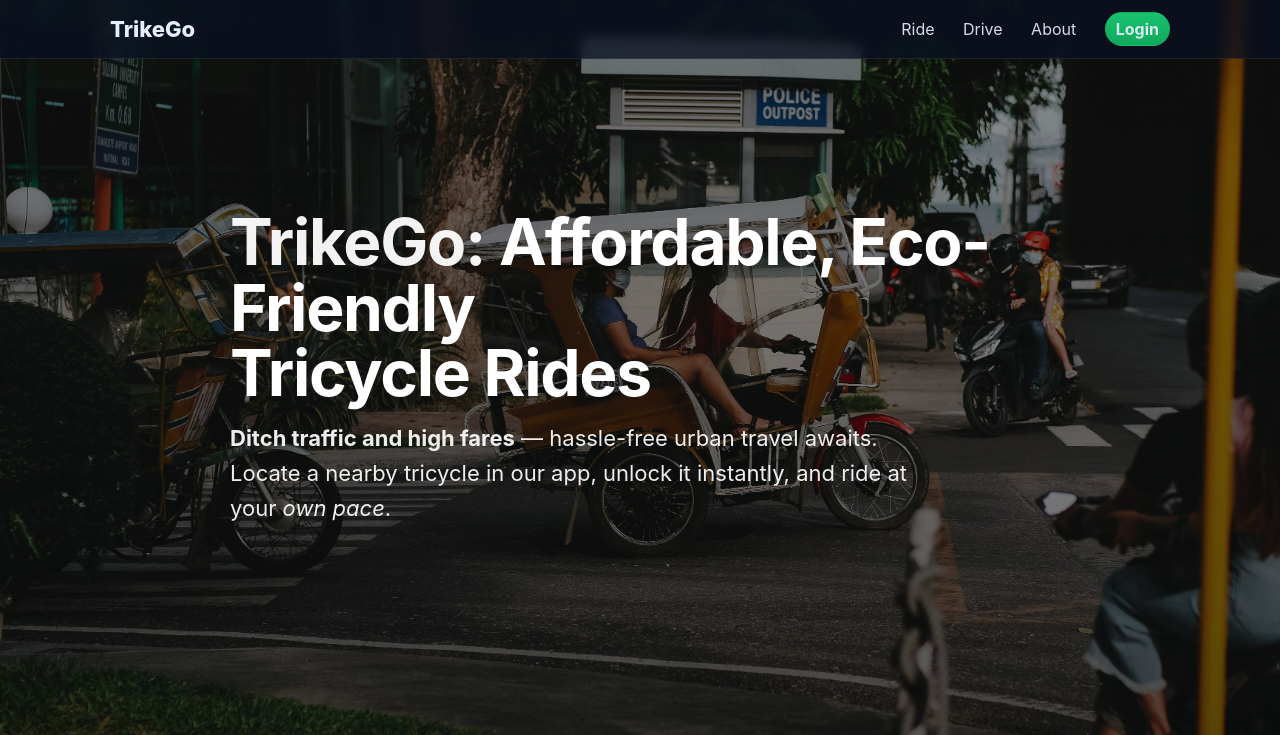
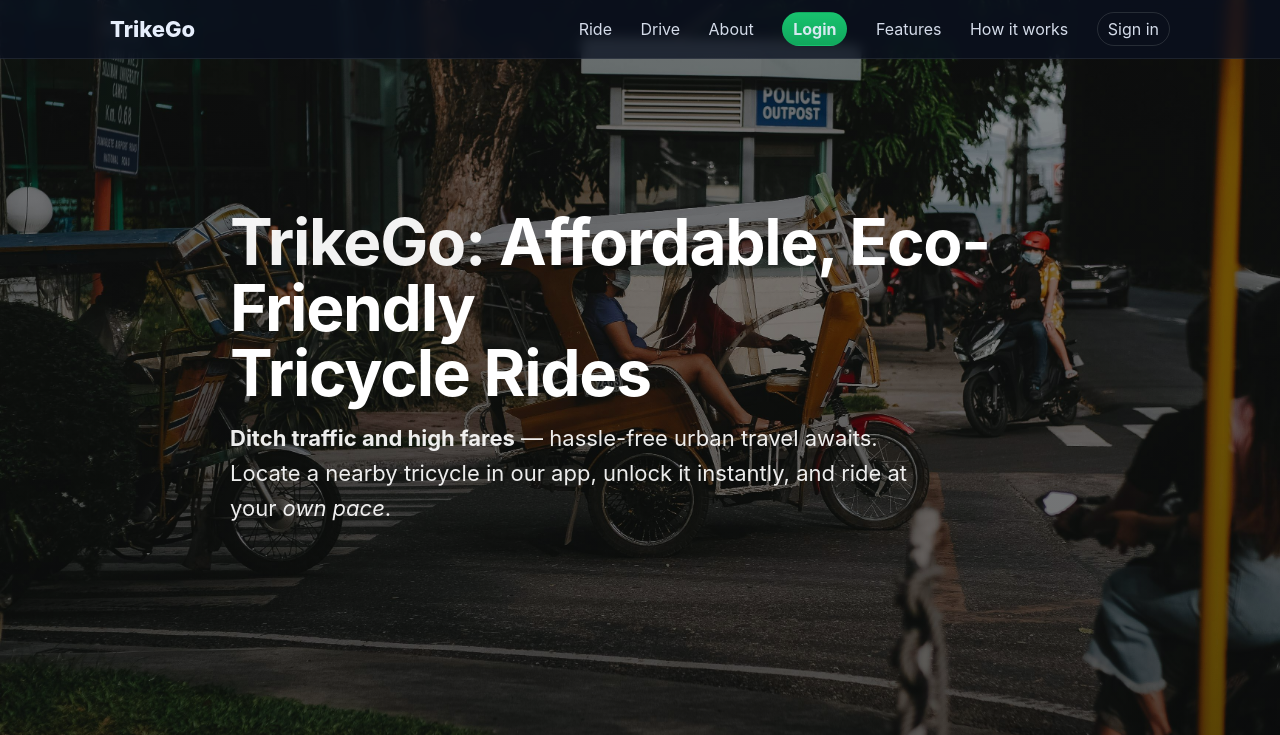
Before and after one commit to GIOnyx/TrikeGo, a Django app: page / in a window 1280 px wide. Shown: the top 735 px of the page. Run offline with Django 5.2, Linux system fonts and the light colour scheme.

Commit message:
stable version

```diff
--- a/trikeGo/templates/TrikeGo_app/landingPage.html
+++ b/trikeGo/templates/TrikeGo_app/landingPage.html
@@ -6,8 +6,7 @@
   <meta charset="utf-8" />
   <meta name="viewport" content="width=device-width, initial-scale=1" />
   <title>TrikeGo — Get a Ride</title>
-  <link rel="stylesheet" href="{% static 'TrikeGo_app/css/landingPageStyle.css' %}?v=2" />
-
+  <link rel="stylesheet" href="{% static 'TrikeGo_app/css/landingPageStyle.css' %}? =v2" />
 </head>
 <body>
   <header class="site-header">
@@ -18,6 +17,10 @@
         <a href="{% url 'register' %}">Drive</a>
         <a href="#about">About</a>
         <a class="btn small login-link" href="#login">Login</a>
+
+        <a href="#features">Features</a>
+        <a href="#how">How it works</a>
+        <a class="btn small" href="{% url 'login' %}">Sign in</a>
       </nav>
     </div>
   </header>
```
